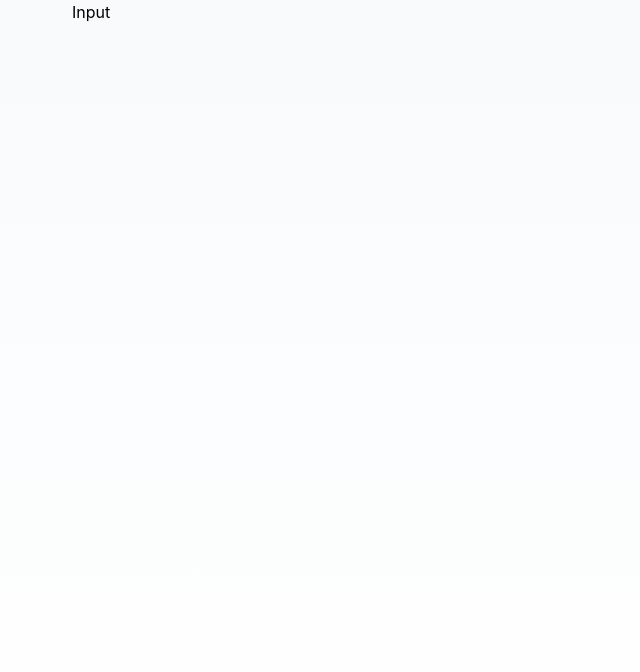
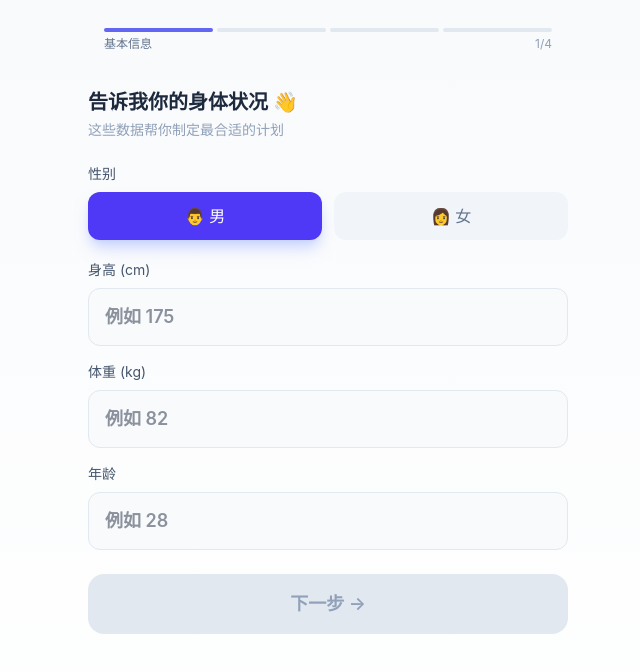
Before and after one commit to hancaijun/AI-weight-manager, a React (Vite) app: page /input in a window 1280 px wide. Shown: the top 672 px of the page, without its empty margins (312-952 px from the left). Built offline with nearby package versions, Linux system fonts and the light colour scheme.

Commit message:
feat: add input page with real-time BMI

```diff
--- a/src/pages/InputPage.tsx
+++ b/src/pages/InputPage.tsx
@@ -1,3 +1,145 @@
+import { useState } from 'react'
+import { useNavigate } from 'react-router-dom'
+import { motion, AnimatePresence } from 'framer-motion'
+import { usePlanStore } from '../store/usePlanStore'
+import { calcBMI, getBMICategory } from '../lib/tdee'
+import ProgressBar from '../components/ui/ProgressBar'
+import type { UserData } from '../lib/types'
+
+const STEPS = ['基本信息', '身体数据', '目标设定', '确认计划', '你的计划']
+
 export default function InputPage() {
-  return <div>Input</div>
+  const navigate = useNavigate()
+  const { userData, setUserData, setStep } = usePlanStore()
+
+  const [gender, setGender] = useState<'male' | 'female'>(userData.gender || 'male')
+  const [height, setHeight] = useState(userData.height?.toString() || '')
+  const [weight, setWeight] = useState(userData.weight?.toString() || '')
+  const [age, setAge] = useState(userData.age?.toString() || '')
+
+  const h = Number(height) || 0
+  const w = Number(weight) || 0
+  const bmi = h > 0 && w > 0 ? calcBMI(w, h) : null
+  const bmiCat = bmi ? getBMICategory(bmi) : null
+
+  const canNext = gender && Number(height) > 100 && Number(weight) > 30 && Number(age) > 10
+
+  const handleNext = () => {
+    const data: UserData = { gender, height: Number(height), weight: Number(weight), age: Number(age) }
+    setUserData(data)
+    setStep('goal')
+    navigate('/goal')
+  }
+
+  return (
+    <div className="px-4 pt-4">
+      <ProgressBar current={0} total={4} labels={STEPS} />
+
+      <motion.div initial={{ opacity: 0, x: 30 }} animate={{ opacity: 1, x: 0 }}>
+        <h2 className="text-xl font-bold text-slate-800 mt-6 mb-1">告诉我你的身体状况 👋</h2>
+        <p className="text-sm text-slate-400 mb-6">这些数据帮你制定最合适的计划</p>
+
+        {/* Gender selector */}
+        <div className="mb-5">
+          <label className="text-sm text-slate-600 mb-2 block">性别</label>
+          <div className="flex gap-3">
+            {(['male', 'female'] as const).map((g) => (
+              <button
+                key={g}
+                onClick={() => setGender(g)}
+                className={`flex-1 py-3 rounded-xl text-base font-medium transition-all ${
+                  gender === g
+                    ? 'bg-indigo-600 text-white shadow-lg shadow-indigo-200'
+                    : 'bg-slate-100 text-slate-500'
+                }`}
+              >
+                {g === 'male' ? '👨 男' : '👩 女'}
+              </button>
+            ))}
+          </div>
+        </div>
+
+        {/* Height */}
+        <div className="mb-4">
+          <label className="text-sm text-slate-600 mb-2 block">身高 (cm)</label>
+          <input
+            type="number"
+            value={height}
+            onChange={(e) => setHeight(e.target.value)}
+            placeholder="例如 175"
+            className="w-full bg-slate-50 border border-slate-200 rounded-xl px-4 py-3.5 text-lg font-semibold text-slate-800 focus:outline-none focus:border-indigo-400 focus:ring-2 focus:ring-indigo-100"
+            inputMode="numeric"
+          />
+        </div>
+
+        {/* Weight */}
+        <div className="mb-4">
+          <label className="text-sm text-slate-600 mb-2 block">体重 (kg)</label>
+          <input
+            type="number"
+            value={weight}
+            onChange={(e) => setWeight(e.target.value)}
+            placeholder="例如 82"
+            className="w-full bg-slate-50 border border-slate-200 rounded-xl px-4 py-3.5 text-lg font-semibold text-slate-800 focus:outline-none focus:border-indigo-400 focus:ring-2 focus:ring-indigo-100"
+            inputMode="decimal"
+          />
+        </div>
+
+        {/* Age */}
+        <div className="mb-6">
+          <label className="text-sm text-slate-600 mb-2 block">年龄</label>
+          <input
+            type="number"
+            value={age}
+            onChange={(e) => setAge(e.target.value)}
+            placeholder="例如 28"
+            className="w-full bg-slate-50 border border-slate-200 rounded-xl px-4 py-3.5 text-lg font-semibold text-slate-800 focus:outline-none focus:border-indigo-400 focus:ring-2 focus:ring-indigo-100"
+            inputMode="numeric"
+          />
+        </div>
+
+        {/* BMI display */}
+        <AnimatePresence>
+          {bmi !== null && (
+            <motion.div
+              initial={{ opacity: 0, scale: 0.9 }}
+              animate={{ opacity: 1, scale: 1 }}
+              exit={{ opacity: 0 }}
+              className="bg-indigo-50 rounded-2xl p-4 text-center mb-6"
+            >
+              <p className="text-xs text-indigo-400 mb-1">你的 BMI</p>
+              <motion.span
+                className="text-4xl font-bold text-indigo-600"
+                key={bmi}
+                initial={{ scale: 1.4 }}
+                animate={{ scale: 1 }}
+                transition={{ type: 'spring' }}
+              >
+                {bmi}
+              </motion.span>
+              {bmiCat && (
+                <p className={`text-sm mt-1 font-medium ${bmiCat.color}`}>
+                  {bmiCat.category} · 正常范围 18.5 - 24
+                </p>
+              )}
+            </motion.div>
+          )}
+        </AnimatePresence>
+
+        {/* Next button */}
+        <motion.button
+          whileTap={{ scale: 0.95 }}
+          onClick={handleNext}
+          disabled={!canNext}
+          className={`w-full py-4 rounded-2xl text-lg font-semibold transition-all ${
+            canNext
+              ? 'bg-indigo-600 text-white shadow-lg shadow-indigo-200'
+              : 'bg-slate-200 text-slate-400 cursor-not-allowed'
+          }`}
+        >
+          下一步 →
+        </motion.button>
+      </motion.div>
+    </div>
+  )
 }
```
Also changed, not shown: .omc/state/hud-stdin-cache.json.
